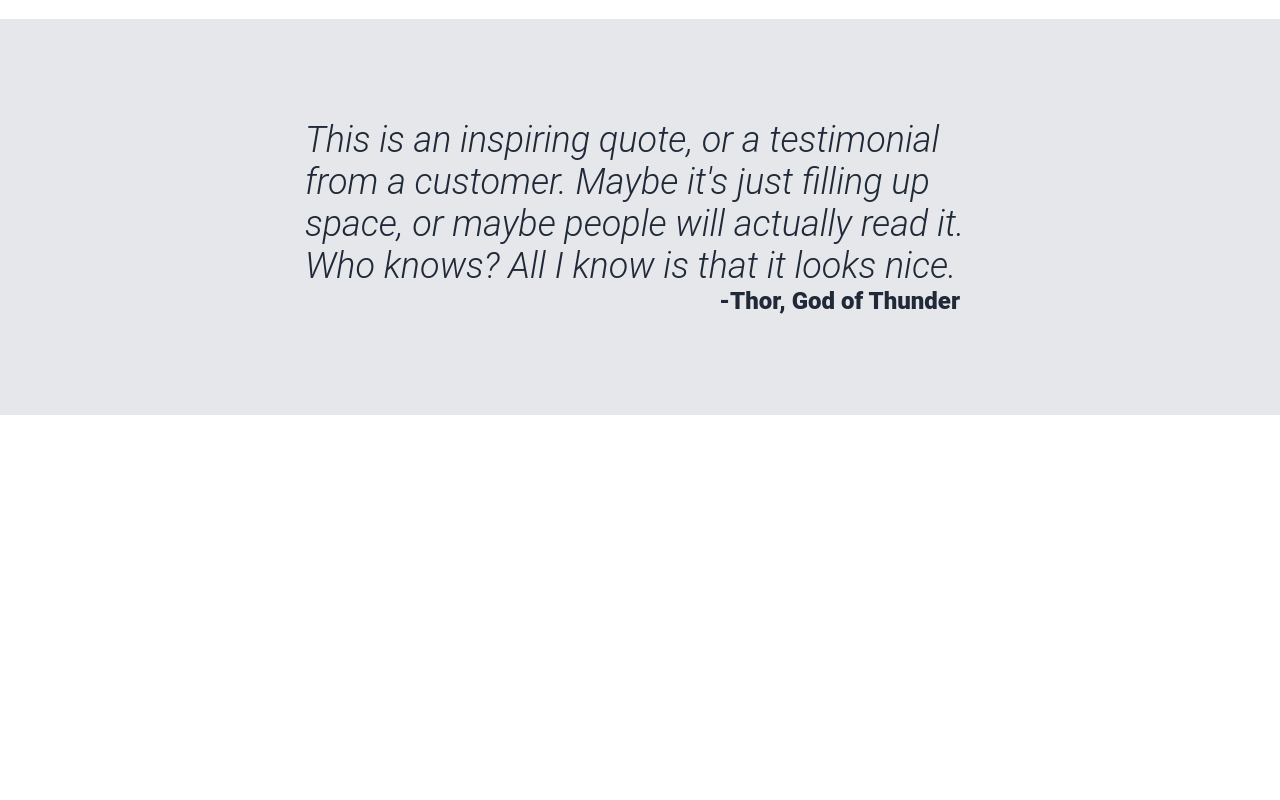
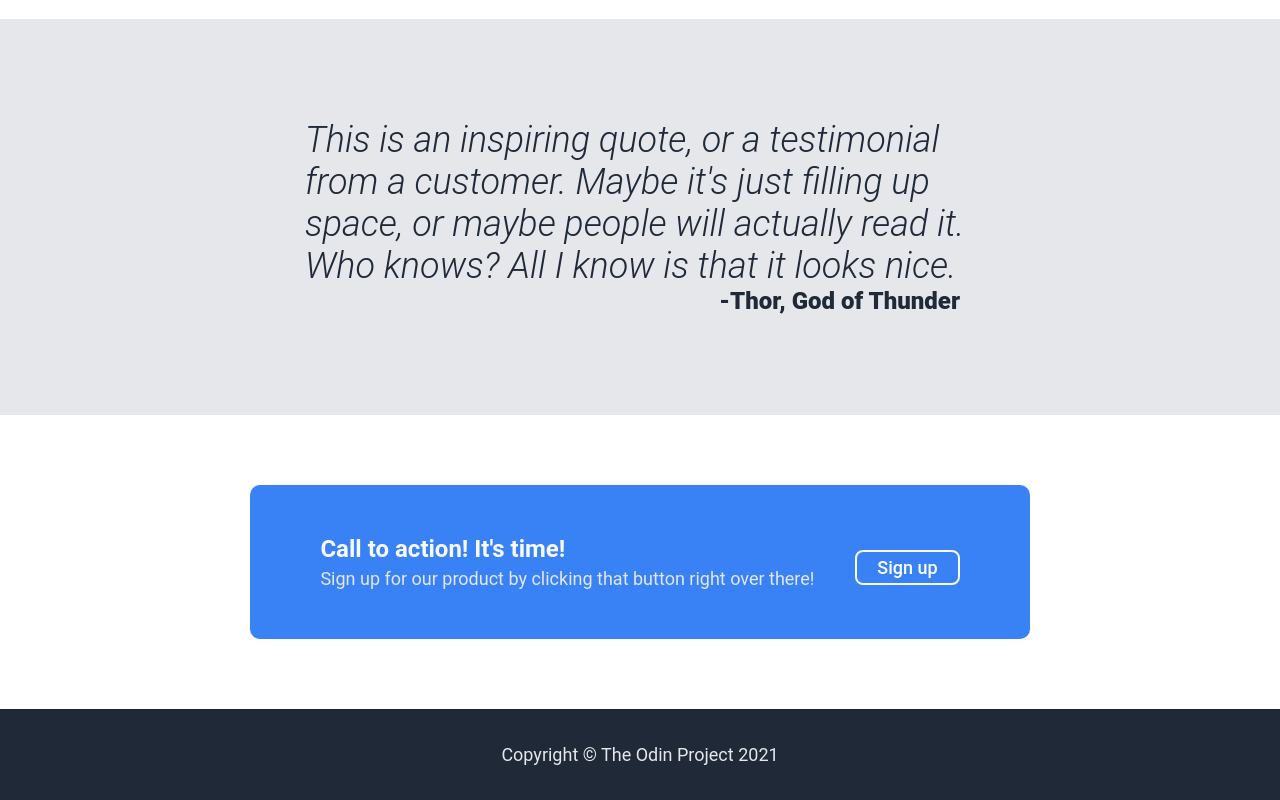
Before and after one commit to petrynka/Project-Landing-Page, a plain HTML site: page index.html in a window 1280 px wide. Shown: the part 818-1618 px from the top of the page. Before the commit the page ends 1233 px from the top, so only its background shows below. Drawn offline with Linux system fonts and the light colour scheme.

Commit message:
Complete all web page
Added last one section with sign up modal window and footer with copywriting

```diff
--- a/index.html
+++ b/index.html
@@ -61,11 +61,30 @@
             </div>
         </div>
     </div>
+
     <div class="main-two">
             <p>This is an inspiring quote, or a testimonial from a customer. Maybe it's just filling up space, or maybe people will actually read it. Who knows? All I know
                 is that it looks nice.</p>
             <div class="sub-text">-Thor, God of Thunder</div>
+      </div>
+
+    <div class="sign-up">
+        <div class="sign-up-modal">
+            <div class="text-part">
+                <h5>Call to action! It's time!</h5>
+                <p>Sign up for our product by clicking that button right over there!</p>
+            </div>
+            <div class="modal-button">
+                <button class="button">Sign up</button>
+            </div>
         </div>
+    </div>
+
+    <footer>
+        <div class="footer">
+            Copyright © The Odin Project 2021
+        </div>
+    </footer>
 
 </div>
 
--- a/style.css
+++ b/style.css
@@ -132,3 +132,47 @@ h2{
     font-size: 24px;
     padding-right: 15px;
 }
+
+.sign-up{
+    padding: 70px 250px;
+}
+
+.sign-up-modal{
+    background-color: #3882F6;
+    padding: 50px;
+    display: flex;
+    justify-content: space-around;
+    border-radius: 10px;
+    color: #F9FAF8;
+}
+
+.modal-button{
+    display: flex;
+    justify-content: end;
+    align-items: center;
+}
+
+.modal-button .button{
+    border: #F9FAF8 2px solid;
+}
+
+.text-part h5{
+    font-size: 24px;
+    font-weight: 700;
+    margin-bottom: 5px;
+}
+
+.text-part p{
+    font-size: 18px;
+    color: #E5E7EB;
+}
+
+footer{
+    background-color: #1F2937;
+    color: #E5E7EB;
+    display: flex;
+    justify-content: center;
+    align-items: center;
+    font-size: 18px;
+    padding: 35px 0px;
+}
```
